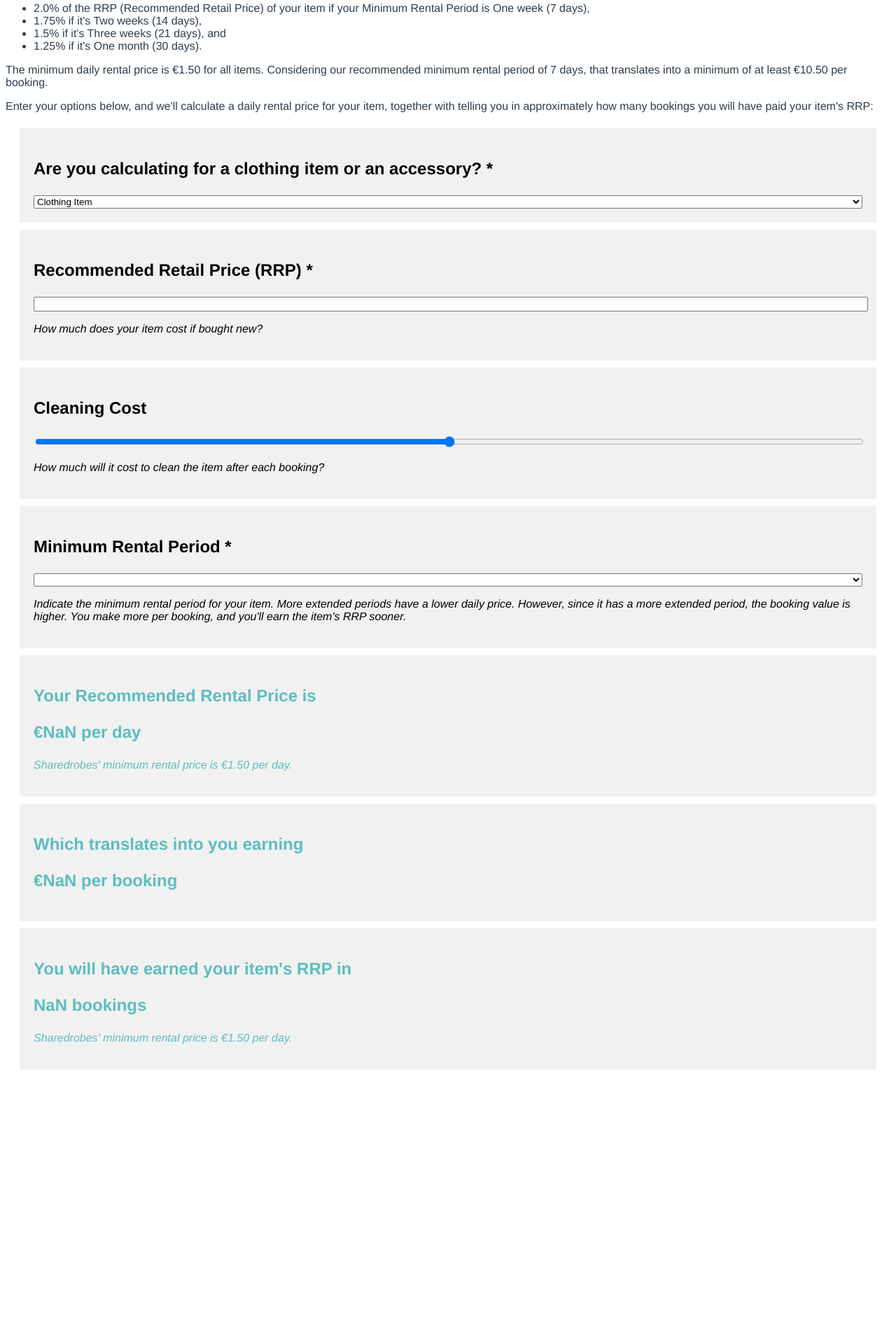
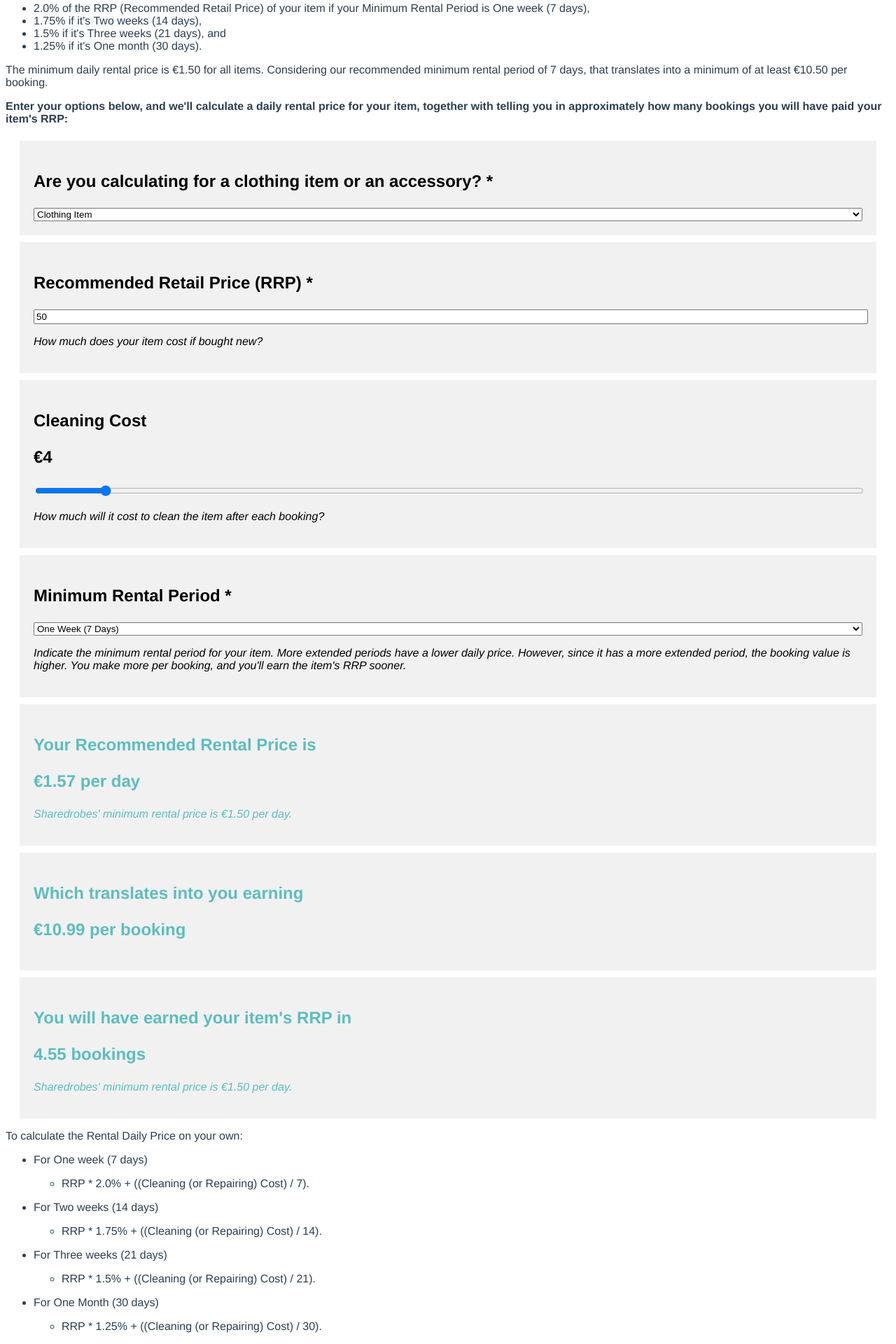
Before and after one commit to Marjona6/sharedrobes-calculator, a Vue app: page / in a window 1280 px wide. Shown: the part 149-2069 px from the top of the page at 70% size. Before the commit the page ends 1687 px from the top, so only its background shows below. Built offline with nearby package versions, Linux system fonts and the light colour scheme.

Commit message:
Prepare fully functional MVP

```diff
--- a/src/App.vue
+++ b/src/App.vue
@@ -8,8 +8,35 @@
     <li>1.25% if it's One month (30 days).</li>
   </ul>
   <p>The minimum daily rental price is €1.50 for all items. Considering our recommended minimum rental period of 7 days, that translates into a minimum of at least €10.50 per booking.</p>
-  <p>Enter your options below, and we'll calculate a daily rental price for your item, together with telling you in approximately how many bookings you will have paid your item's RRP:</p>
+  <p class="cta">Enter your options below, and we'll calculate a daily rental price for your item, together with telling you in approximately how many bookings you will have paid your item's RRP:</p>
   <Calculator />
+  <p>To calculate the Rental Daily Price on your own:</p>
+    <ul>
+      <li>
+        <p>For One week (7 days)</p>
+        <ul>
+          <li>RRP * 2.0% + ((Cleaning (or Repairing) Cost) / 7).</li>
+        </ul>
+      </li>
+      <li>
+        <p>For Two weeks (14 days)</p>
+        <ul>
+          <li>RRP * 1.75% + ((Cleaning (or Repairing) Cost) / 14).</li>
+        </ul>
+      </li>
+      <li>
+        <p>For Three weeks (21 days)</p>
+        <ul>
+          <li>RRP * 1.5% + ((Cleaning (or Repairing) Cost) / 21).</li>
+        </ul>
+      </li>
+      <li>
+        <p>For One Month (30 days)</p>
+        <ul>
+          <li>RRP * 1.25% + ((Cleaning (or Repairing) Cost) / 30).</li>
+        </ul>
+      </li>
+    </ul>
 </template>
 
 <script>
@@ -32,4 +59,7 @@ export default {
   color: #2c3e50;
   margin-top: 60px;
 }
+.cta {
+  font-weight: bold;
+}
 </style>
--- a/src/components/Calculator.vue
+++ b/src/components/Calculator.vue
@@ -3,22 +3,22 @@
     <h1>{{ msg }}</h1>
     <div class="input">
       <h3>Are you calculating for a clothing item or an accessory? *</h3>
-      <select name="item-type" id="item-type-select">
+      <select name="item-type" id="item-type-select" v-model="itemType">
         <option value="clothing">Clothing Item</option>
         <option value="accessory">Accessory</option>
       </select>
     </div>
     <div class="input">
       <h3>Recommended Retail Price (RRP) *</h3>
-      <input type="number" id="item-rrp-select" min="0" max="50" step="1" v-model="rrp"/>
+      <input type="number" id="item-rrp-select" v-model="rrp"/>
       <!--TODO: add euro symbol to left-hand side-->
       <p>How much does your item cost if bought new?</p>
     </div>
     <div class="input">
-      <h3>Cleaning Cost</h3>
-      <input type="range" id="item-cleaning-cost-select" v-model="cleaningOrRepairCost" />
-      <!--TODO: change h3 text with item-type-select change-->
-      <p>How much will it cost to clean the item after each booking?</p>
+      <h3>{{cleaningOrRepairLabel}}</h3>
+      <h3>€{{cleaningOrRepairCost}}</h3>
+      <input type="range" id="item-cleaning-cost-select"  min="0" max="50" step="1" v-model="cleaningOrRepairCost" />
+      <p>How much will it cost to {{cleaningOrRepairVerb}} the item after each booking?</p>
     </div>
     <div class="input">
       <h3>Minimum Rental Period *</h3>
@@ -58,31 +58,31 @@ const rrpPercentage = {
 export default {
   name: 'Calculator',
   props: {
-    msg: String,
-    // rrp: Number,
-    // cleaningOrRepairCost: Number
-    // calculatedRrpPerDay: Number
+    msg: String
   },
   data() {
     return {
-      rrp: Number,
-      cleaningOrRepairCost: Number,
-      rentalPeriodInDays: Number,
-      // calculatedRrpPerDay: (this.rrp * rrpPercentage[this.rentalPeriodInDays]) + (this.cleaningOrRepairCost/this.rentalPeriodInDays),
-      // calculatedBookingEarning: this.calculatedRrpPerDay * this.rentalPeriodInDays,
-      // calculatedNumberOfBookingsToEarnRrp: this.rrp / this.calculatedBookingEarning
+      itemType: 'clothing',
+      rrp: 50,
+      cleaningOrRepairCost: 4,
+      rentalPeriodInDays: 7
     };
   },
   computed: {
+    cleaningOrRepairLabel() {
+      return this.itemType === 'accessory' ? 'Repair Cost' : 'Cleaning Cost'
+    },
+    cleaningOrRepairVerb() {
+      return this.itemType === 'accessory' ? 'repair' : 'clean'
+    },
     calculatedRrpPerDay() {
-      console.log(this)
-      return (this.rrp * rrpPercentage[this.rentalPeriodInDays]) + (this.cleaningOrRepairCost/this.rentalPeriodInDays)
+      return ((this.rrp * rrpPercentage[this.rentalPeriodInDays]) + (this.cleaningOrRepairCost/this.rentalPeriodInDays)).toFixed(2)
     },
     calculatedBookingEarning() {
-      return this.calculatedRrpPerDay * this.rentalPeriodInDays
+      return (this.calculatedRrpPerDay * this.rentalPeriodInDays).toFixed(2)
     },
     calculatedNumberOfBookingsToEarnRrp() {
-      return this.rrp / this.calculatedBookingEarning
+      return (this.rrp / this.calculatedBookingEarning).toFixed(2)
     }
   }
 }
```
